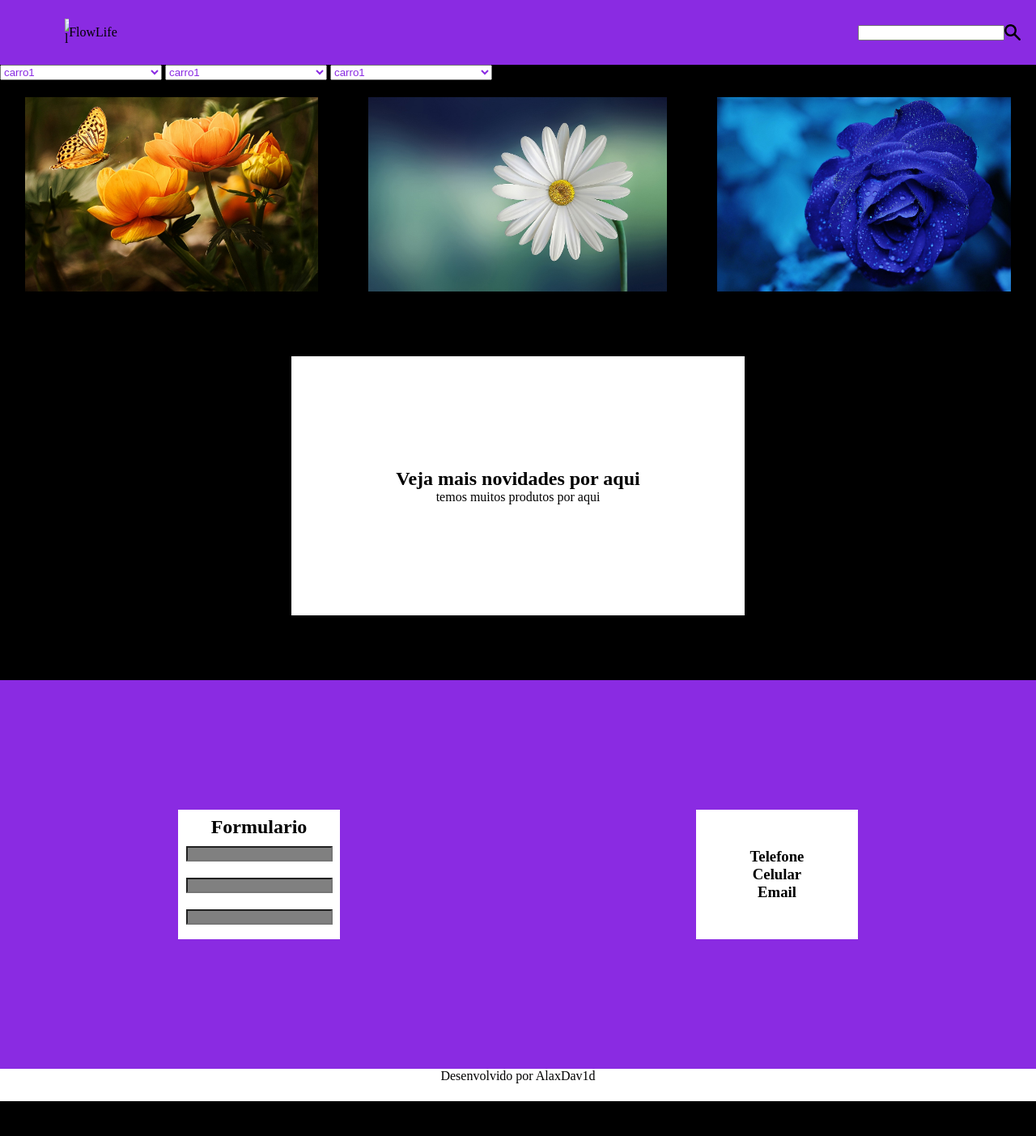
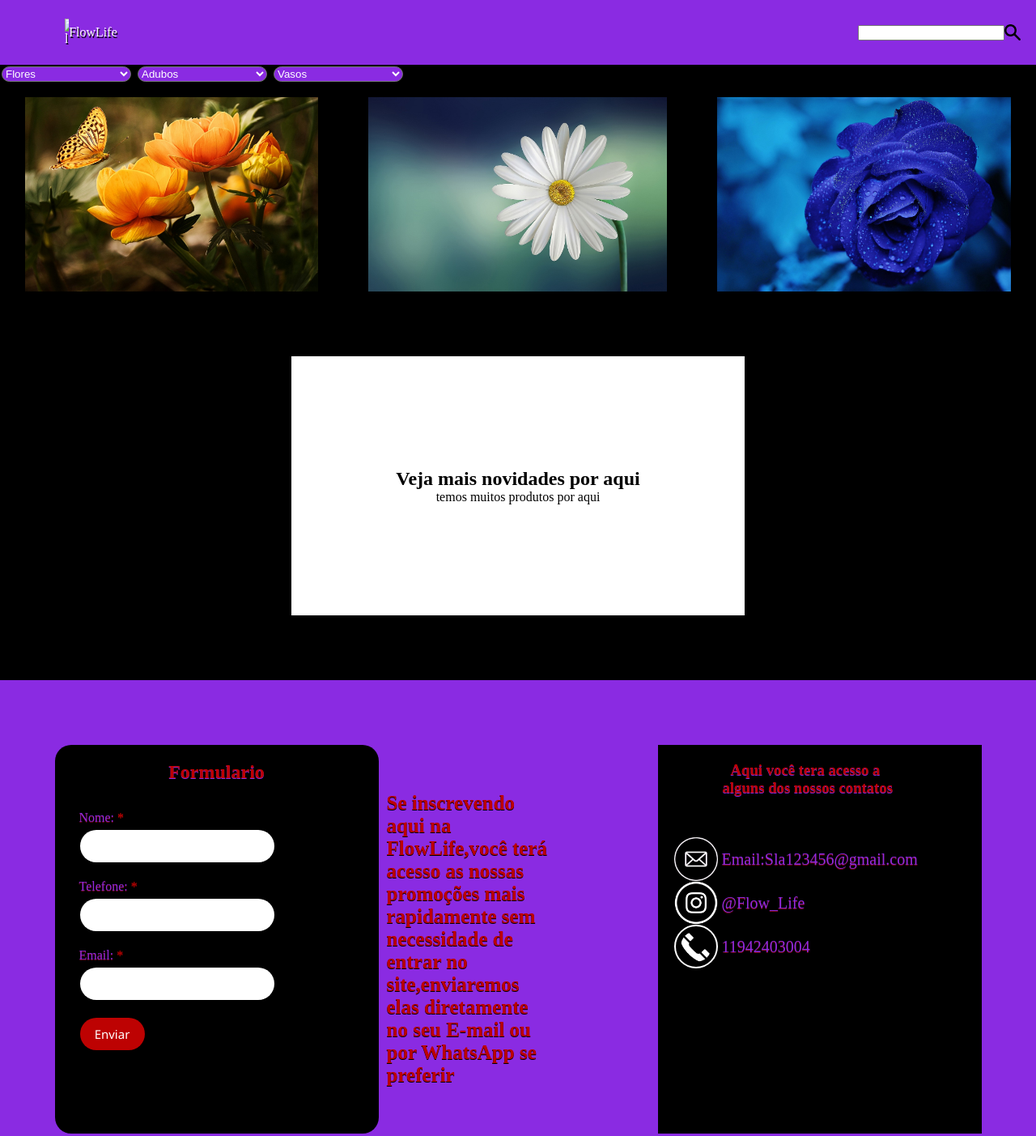
Before and after one commit to AlaxDav1d/ProjetoFigma, a plain HTML site: page site/index.html in a window 1280 px wide. Shown: the top 1403 px of the page at 81% size. Before the commit the page ends 1360 px from the top, so only its background shows below. Drawn offline with Linux system fonts and the light colour scheme.

Commit message:
correção do Select,do Form e dos Contatos

```diff
--- a/site/index.css
+++ b/site/index.css
@@ -23,11 +23,37 @@ footer{
     justify-content: center;
 }
 select{
+    background-color: #8a2be2;
+    color: #fff;
+    width: 20vh;
+    margin: 2px;
+    border-radius: 20px;
+}
+option{
+    background-color: #fff;
     color: #8a2be2;
-    width: 200px;
 }
 section{
     background-color: black;
+}
+
+.formulario>h3{
+    width: 25vh;
+    color: #bd0202;
+    font-size: 25px;
+    text-shadow: 0px 1px #000;
+    transition: 600ms;
+}
+
+.logo{
+    display: flex;
+    margin: 0 10vh;
+    align-items: center;
+    color: #fff;
+    text-shadow: 1px 2px black;
+}
+.logo img{
+    width: 5%;
 }
 .searchBar{
     display: flex;
@@ -59,8 +85,47 @@ section{
     flex-direction: column;
     justify-content: center;
 }
+.inputs{
+    display: flex;
+    flex-direction: column;
+    justify-content: center;
+    margin: 10px;
+    gap: 5px;
+}
+.conts{
+    display: flex;
+    align-items: center;
+    flex-direction: column;
+    width: 50vh;
+    gap: 50px;
+    padding: 20px;
+    background-color: #000;
+    height: 60vh;
+}
+.conts>h3{
+    /*line-height faz o que ta escrito no nome,define a altura da linha*/
+    color: #bd0202;
+    width: 30vh;
+    text-shadow: 0px 0.5px #8a2be2;
+    text-indent: 10px;
+}
+.imgsConts{
+    display: flex;
+    flex-direction: column;
+}
+.imgsConts img{
+    width: 15%;
+}
+.textConts{
+    color: #8a2be2;
+    display: flex;
+    align-items: center;
+    gap: 5px;
+    font-size: 20px;
+    text-shadow: 0px 0.5px #7e0404;
+}
 .thirdSection{
-    height: 60vh;
+    height: 80vh;
     display: flex;
     justify-content: space-around;
     align-items: center;
@@ -69,32 +134,58 @@ section{
 .thirdSection form{
     display: flex;
     flex-direction: column;
-    justify-content: center;
+    justify-content: start;
+    align-items: start;
+    padding: 20px;
+    background-color: #000;
+    color: #8a2be2;
+    text-shadow: 0px 0.5px #7e0404;
+    height: 60vh;
+    width: 50vh;
+    border-radius: 20px;
+}
+form>h2{
+    align-self: center;
+    margin-bottom: 3vh;
+    color: #bd0202;
+    text-shadow: 0px 0.5px #8a2be2;
+}
+label>span{
+    color: #bd0202;
+}
+.thirdSection input{
+    background-color: #fff;
+    border: none;
+    border-radius: 20px;
+    padding: 10px;
+    width: 30vh;
+    margin: 1px;
+    font-size: 15px;
+    font-family: 'Segoe UI', Tahoma, Geneva, Verdana, sans-serif;
+    color: #fff;
+}
+input:focus{
+    background-color: #fff;
+    color: #000;
+}
+
+.formulario{
+    display: flex;
     align-items: center;
-    padding: 20px;
-    background-color: #fff;
-    height: 20vh;
-    width: 25vh;
+    gap: 10px;
 }
-.thirdSection form>input{
-    background-color: #808080;
-    margin: 10px;
+input[type="submit"]{
+    background-color: #bd0202;
+    align-self: center;
+    width: 10vh;
+    transition: 600ms;
 }
-.conts{
-    display: flex;
-    flex-direction: column;
-    justify-content: center;
-    align-items: center;
-    width: 25vh;
-    padding: 20px;
-    background-color: #fff;
-    height: 20vh;
+input[type="submit"]:hover{
+    background-color: #7e0404;
+    color: #8a2be2;
 }
-.logo{
-    display: flex;
-    margin: 0 10vh;
-    align-items: center;
+#tel{
+    border: 2.5px solid #fff;
+    border-radius: 30px;
+    padding: 6px;
 }
-.logo img{
-    width: 5%;
-}
--- a/site/index.html
+++ b/site/index.html
@@ -19,22 +19,23 @@
     </header>
     <nav>
         <select>
-            <option value="carro">carro1</option>
+            <option value="carro">Flores</option>
+            <option value="carro">Orquideas</option>
+            <option value="carro">Rosas</option>
+            <option value="carro">Margaridas</option>
+        </select>
+        <select>
+            <option value="carro">Adubos</option>
             <option value="carro">carro2</option>
             <option value="carro">carro3</option>
             <option value="carro">carro4</option>
         </select>
         <select>
-            <option value="carro">carro1</option>
-            <option value="carro">carro2</option>
-            <option value="carro">carro3</option>
-            <option value="carro">carro4</option>
-        </select>
-        <select>
-            <option value="carro">carro1</option>
-            <option value="carro">carro2</option>
-            <option value="carro">carro3</option>
-            <option value="carro">carro4</option>
+            <option value="carro">Vasos</option>
+            <option value="carro">Barro</option>
+            <option value="carro">Plastico</option>
+            <option value="carro">Grande</option>
+            <option value="carro">Pequeno</option>
         </select>
 
         <!--a classe??? ROLE serve para definir alterara a função de uma tag-->
@@ -55,16 +56,49 @@
         </div>
     </div>
     <div class="thirdSection">
-        <form action="">
-            <h2>Formulario</h2>
-            <input type="text" >
-            <input type="text">
-            <input type="text">
-        </form>
+        <div class="formulario">
+            <form action="">
+                <h2>Formulario</h2>
+                <div class="inputs">
+                    <label for="name">Nome: <span>*</span> </label>
+                    <input type="text" required>
+                </div>
+
+                <div class="inputs">
+                    <label for="telefone">Telefone: <span>*</span> </label>
+                    <input type="tel">
+                </div>
+
+                <div class="inputs">
+                    <label for="Email">Email: <span>*</span> </label>
+                    <input type="email" required>
+                </div>
+                <div class="inputs">
+                    <input type="submit" value="Enviar">
+                </div>
+            </form>
+            <h3>
+                Se inscrevendo aqui na FlowLife,você terá acesso as nossas promoções mais rapidamente sem necessidade de entrar no site,enviaremos elas diretamente no seu E-mail ou por WhatsApp se preferir
+            </h3>
+        </div>
         <div class="conts">
-            <h3>Telefone</h3>
-            <h3>Celular</h3>
-            <h3>Email</h3>
+            <h3>Aqui você tera acesso a alguns dos nossos contatos</h3>
+            <div class="imgsConts">
+                <div class="textConts">
+                    <img src="/imgs/email.png" alt="icone de email">
+                    <p>Email:Sla123456@gmail.com</p>
+                </div>
+                <div class="textConts">
+                    <img src="/imgs/Instagram_logo.png" alt="logo instagram">
+                    <p>@Flow_Life</p>
+                </div>
+                <div class="textConts">
+                    <img src="/imgs/telephone-logo.png" alt="icone de telefone" id="tel">
+                    <p>11942403004</p>
+                </div>
+
+
+            </div>
         </div>
     </div>
     <footer>
```
Also changed, not shown: imgs/Instagram_logo.png (added), imgs/email.png (added), imgs/telephone-logo.png (added).
